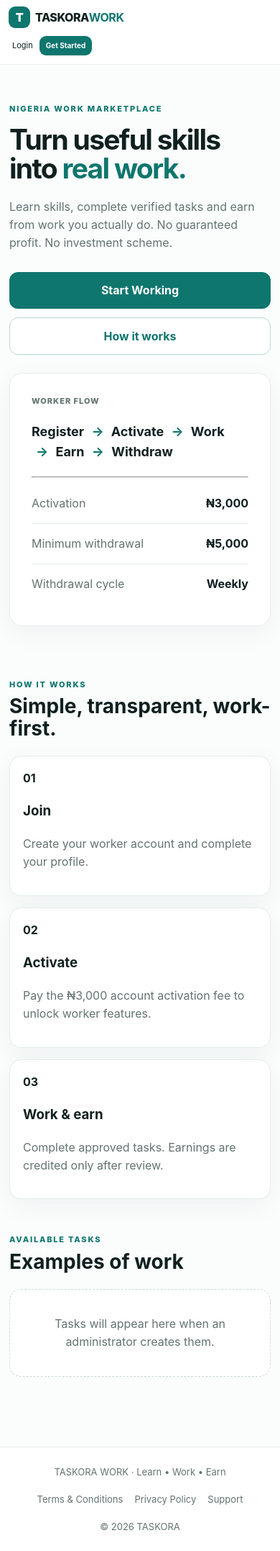
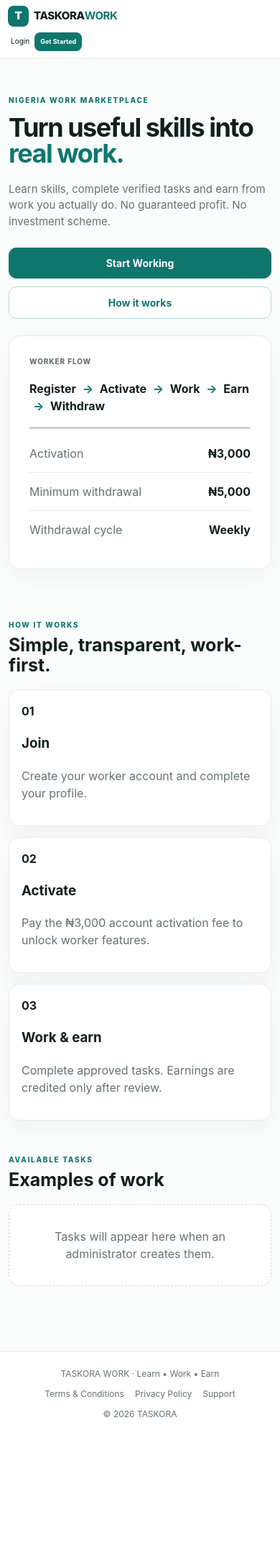
Before and after one commit to ssdplc1-crypto/taskora-work, a Flask app: page / in a window 390 px wide. Shown: the whole page at 72% size. After the commit the page ends 1969 px from the top, so only its background shows below. Run offline with Flask 3, Linux system fonts and the light colour scheme; data that the repository does not hold is empty; some libraries are stand-ins or nearby versions.

Commit message:
Update style.css

```diff
--- a/static/style.css
+++ b/static/style.css
@@ -43,7 +43,7 @@ body{
     BlinkMacSystemFont,
     "Segoe UI",
     sans-serif;
-  line-height:1.55;
+  line-height:1.5;
   -webkit-tap-highlight-color:transparent;
   overscroll-behavior-x:none;
 }
@@ -80,15 +80,15 @@ a{
 ========================================================= */
 
 .topbar{
-  min-height:72px;
+  min-height:68px;
   width:100%;
   border-bottom:1px solid var(--line);
   background:#fff;
   display:flex;
   align-items:center;
   justify-content:space-between;
-  gap:18px;
-  padding:10px 5%;
+  gap:16px;
+  padding:9px 5%;
   position:sticky;
   top:0;
   z-index:20;
@@ -99,9 +99,9 @@ a{
   align-items:center;
   flex:0 0 auto;
   white-space:nowrap;
-  font-size:19px;
+  font-size:18px;
   font-weight:800;
-  letter-spacing:-.5px;
+  letter-spacing:-.4px;
 }
 
 .brand b{
@@ -111,10 +111,10 @@ a{
 .brandmark{
   display:inline-grid;
   place-items:center;
-  width:32px;
-  height:32px;
-  flex:0 0 32px;
-  border-radius:10px;
+  width:31px;
+  height:31px;
+  flex:0 0 31px;
+  border-radius:9px;
   background:var(--brand);
   color:#fff;
   margin-right:7px;
@@ -125,10 +125,10 @@ a{
   display:flex;
   align-items:center;
   justify-content:flex-end;
-  gap:10px;
+  gap:9px;
   flex-wrap:wrap;
   min-width:0;
-  font-size:14px;
+  font-size:13px;
 }
 
 .topbar nav a{
@@ -148,7 +148,7 @@ a{
   width:100%;
   max-width:1180px;
   margin:0 auto;
-  padding:38px 22px 80px;
+  padding:34px 22px 75px;
 }
 
 
@@ -160,9 +160,10 @@ a{
   border:0;
   background:var(--brand);
   color:#fff;
-  border-radius:12px;
-  padding:13px 19px;
+  border-radius:11px;
+  padding:11px 17px;
   font-weight:750;
+  font-size:14px;
   cursor:pointer;
   display:inline-flex;
   justify-content:center;
@@ -189,8 +190,8 @@ a{
 }
 
 .btn.small{
-  padding:8px 12px;
-  font-size:12px;
+  padding:7px 11px;
+  font-size:11px;
 }
 
 .btn.full{
@@ -211,16 +212,16 @@ a{
 .hero{
   display:grid;
   grid-template-columns:1.2fr .8fr;
-  gap:42px;
+  gap:40px;
   align-items:center;
-  padding:70px 0;
+  padding:65px 0;
 }
 
 .hero h1{
-  font-size:clamp(42px,6vw,72px);
+  font-size:clamp(38px,5.5vw,66px);
   line-height:1.02;
-  letter-spacing:-3px;
-  margin:12px 0 22px;
+  letter-spacing:-2.5px;
+  margin:10px 0 20px;
 }
 
 .hero h1 span{
@@ -228,7 +229,7 @@ a{
 }
 
 .hero p{
-  font-size:19px;
+  font-size:17px;
   color:var(--muted);
   max-width:650px;
 }
@@ -239,22 +240,22 @@ a{
 ========================================================= */
 
 .eyebrow{
-  font-size:11px;
+  font-size:10px;
   font-weight:800;
-  letter-spacing:1.8px;
+  letter-spacing:1.7px;
   color:var(--brand);
 }
 
 .mini-label{
-  font-size:11px;
+  font-size:10px;
   color:var(--muted);
   font-weight:800;
-  letter-spacing:1px;
+  letter-spacing:.9px;
 }
 
 .muted{
   color:var(--muted);
-  font-size:13px;
+  font-size:12px;
 }
 
 
@@ -264,9 +265,9 @@ a{
 
 .actions{
   display:flex;
-  gap:12px;
+  gap:11px;
   flex-wrap:wrap;
-  margin-top:28px;
+  margin-top:25px;
 }
 
 
@@ -281,21 +282,21 @@ a{
 .stat{
   background:var(--white);
   border:1px solid var(--line);
-  border-radius:18px;
+  border-radius:17px;
   box-shadow:var(--shadow);
 }
 
 .hero-card{
-  padding:30px;
+  padding:28px;
 }
 
 .card,
 .task-card{
-  padding:22px;
+  padding:20px;
 }
 
 .form-card{
-  padding:26px;
+  padding:24px;
 }
 
 .form-card.narrow{
@@ -338,21 +336,21 @@ a{
 ========================================================= */
 
 .flow{
-  font-size:18px;
+  font-size:16px;
   font-weight:750;
-  margin:20px 0;
+  margin:18px 0;
 }
 
 .flow b{
   color:var(--brand);
-  padding:0 6px;
+  padding:0 5px;
 }
 
 .metric{
   display:flex;
   justify-content:space-between;
   gap:20px;
-  padding:15px 0;
+  padding:14px 0;
   border-bottom:1px solid var(--line);
 }
 
@@ -371,7 +369,7 @@ a{
 
 .grid{
   display:grid;
-  gap:16px;
+  gap:15px;
   min-width:0;
 }
 
@@ -497,15 +497,15 @@ a{
 ========================================================= */
 
 .section{
-  margin:58px 0;
+  margin:52px 0;
 }
 
 .section-head{
-  margin-bottom:22px;
+  margin-bottom:20px;
 }
 
 .section h2{
-  font-size:32px;
+  font-size:28px;
   line-height:1.1;
   margin:5px 0;
 }
@@ -734,26 +735,27 @@ tr:last-child td{
 
 .text-link{
   display:inline-block;
-  margin-top:15px;
+  margin-top:14px;
   color:var(--brand);
   font-weight:700;
+  font-size:13px;
 }
 
 .empty{
   text-align:center;
-  padding:35px;
+  padding:32px;
   color:var(--muted);
   background:#fff;
   border:1px dashed #cbd9d7;
-  border-radius:16px;
+  border-radius:15px;
 }
 
 .empty.large{
-  padding:80px;
+  padding:70px;
 }
 
 .empty h1{
-  font-size:60px;
+  font-size:52px;
   margin:0;
 }
 
@@ -765,12 +767,32 @@ tr:last-child td{
 footer{
   width:100%;
   border-top:1px solid var(--line);
-  padding:25px 5%;
+  background:#fff;
+  padding:23px 5%;
   display:flex;
+  align-items:center;
   justify-content:space-between;
-  gap:20px;
+  gap:18px;
+  flex-wrap:wrap;
   color:var(--muted);
   font-size:12px;
+}
+
+.footer-links{
+  display:flex;
+  align-items:center;
+  justify-content:center;
+  gap:17px;
+  flex-wrap:wrap;
+}
+
+.footer-links a{
+  color:var(--muted);
+  transition:color .18s ease;
+}
+
+.footer-links a:hover{
+  color:var(--brand);
 }
 
 
@@ -787,12 +809,12 @@ footer{
   }
 
   .hero{
-    padding:35px 0;
+    padding:32px 0;
   }
 
   .auth{
-    gap:25px;
-    margin:30px auto;
+    gap:24px;
+    margin:28px auto;
   }
 
   .grid.three{
@@ -808,33 +830,33 @@ footer{
   }
 
   .topbar{
-    min-height:64px;
-    padding:10px 4%;
+    min-height:62px;
+    padding:9px 4%;
     align-items:center;
     flex-wrap:wrap;
-    gap:8px 10px;
+    gap:7px 9px;
   }
 
   .brand{
-    font-size:17px;
+    font-size:16px;
   }
 
   .brandmark{
-    width:30px;
-    height:30px;
-    flex-basis:30px;
-    border-radius:9px;
+    width:29px;
+    height:29px;
+    flex-basis:29px;
+    border-radius:8px;
   }
 
   .topbar nav{
     width:100%;
     display:flex;
-    gap:6px;
+    gap:5px;
     flex-wrap:wrap;
     justify-content:center;
     align-items:center;
-    font-size:12px;
-    padding-top:2px;
+    font-size:11px;
+    padding-top:1px;
   }
 
   .topbar nav a,
@@ -846,25 +868,25 @@ footer{
   }
 
   .topbar nav a:not(.btn){
-    padding:7px 5px;
+    padding:6px 4px;
   }
 
   .topbar nav .btn.small{
-    padding:7px 10px;
-    font-size:11px;
+    padding:6px 9px;
+    font-size:10px;
   }
 
   .container{
-    padding:25px 15px 60px;
+    padding:23px 14px 55px;
   }
 
   .hero h1{
-    font-size:46px;
-    letter-spacing:-2px;
+    font-size:42px;
+    letter-spacing:-1.8px;
   }
 
   .hero p{
-    font-size:17px;
+    font-size:16px;
   }
 
   .page-head{
@@ -908,45 +934,45 @@ footer{
 @media (max-width:600px){
 
   .topbar{
-    padding:9px 12px 11px;
+    padding:8px 11px 10px;
   }
 
   .brand{
-    font-size:16px;
+    font-size:15px;
   }
 
   .topbar nav{
     justify-content:flex-start;
-    gap:4px;
+    gap:3px;
   }
 
   .topbar nav a:not(.btn){
-    padding:6px 5px;
-    font-size:11px;
+    padding:5px 4px;
+    font-size:10px;
   }
 
   .topbar nav .btn.small{
-    padding:6px 9px;
-    font-size:10px;
-    border-radius:9px;
+    padding:6px 8px;
+    font-size:9px;
+    border-radius:8px;
   }
 
   .container{
-    padding:22px 13px 55px;
+    padding:20px 12px 50px;
   }
 
   .hero{
-    gap:25px;
-    padding:25px 0;
+    gap:23px;
+    padding:23px 0;
   }
 
   .hero h1{
-    font-size:39px;
-    letter-spacing:-1.7px;
+    font-size:36px;
+    letter-spacing:-1.5px;
   }
 
   .hero p{
-    font-size:16px;
+    font-size:15px;
   }
 
   .actions{
@@ -962,55 +988,71 @@ footer{
   }
 
   .stat{
-    padding:18px;
+    padding:17px;
+  }
+
+  .stat span{
+    font-size:11px;
   }
 
   .stat strong{
-    font-size:25px;
+    font-size:22px;
   }
 
   .section{
-    margin:42px 0;
+    margin:40px 0;
   }
 
   .section h2{
-    font-size:28px;
+    font-size:25px;
   }
 
   .card,
   .task-card,
   .form-card{
-    padding:18px;
-    border-radius:16px;
+    padding:17px;
+    border-radius:15px;
   }
 
   .task-card h3{
-    font-size:18px;
+    font-size:17px;
   }
 
   .task-bottom{
     align-items:flex-start;
   }
 
+  .task-bottom strong{
+    font-size:17px;
+  }
+
   .auth-copy h1{
-    font-size:40px;
+    font-size:37px;
   }
 
   .activation{
-    padding:24px 17px;
+    padding:23px 16px;
+  }
+
+  .activation h1{
+    font-size:30px;
   }
 
   .price{
-    font-size:46px;
+    font-size:42px;
   }
 
   .detail-main{
-    padding:20px;
-    border-radius:17px;
+    padding:19px;
+    border-radius:16px;
   }
 
   .detail-main h1{
-    font-size:32px;
+    font-size:30px;
+  }
+
+  .lead{
+    font-size:15px;
   }
 
   table{
@@ -1018,7 +1060,7 @@ footer{
   }
 
   footer{
-    padding:22px 13px;
+    padding:21px 12px;
   }
 
 }
@@ -1094,50 +1143,16 @@ footer{
    FOOTER LINKS
 ========================================================= */
 
-footer {
-    width: 100%;
-    border-top: 1px solid var(--line);
-    background: #fff;
-    padding: 24px 5%;
-    display: flex;
-    align-items: center;
-    justify-content: space-between;
-    gap: 18px;
-    flex-wrap: wrap;
-    color: var(--muted);
-    font-size: 13px;
-}
+@media (max-width:700px){
 
-.footer-links {
-    display: flex;
-    align-items: center;
-    justify-content: center;
-    gap: 18px;
-    flex-wrap: wrap;
-}
+  footer{
+    flex-direction:column;
+    text-align:center;
+    padding:22px 17px;
+  }
 
-.footer-links a {
-    color: var(--muted);
-    transition: color .18s ease;
-}
-
-.footer-links a:hover {
-    color: var(--brand);
-}
-
-
-/* Mobile */
-
-@media (max-width: 700px) {
-
-    footer {
-        flex-direction: column;
-        text-align: center;
-        padding: 24px 18px;
-    }
-
-    .footer-links {
-        gap: 12px 16px;
-    }
+  .footer-links{
+    gap:11px 15px;
+  }
 
 }
```
Also changed, not shown: other parts of static/style.css (+93 -82 lines).
